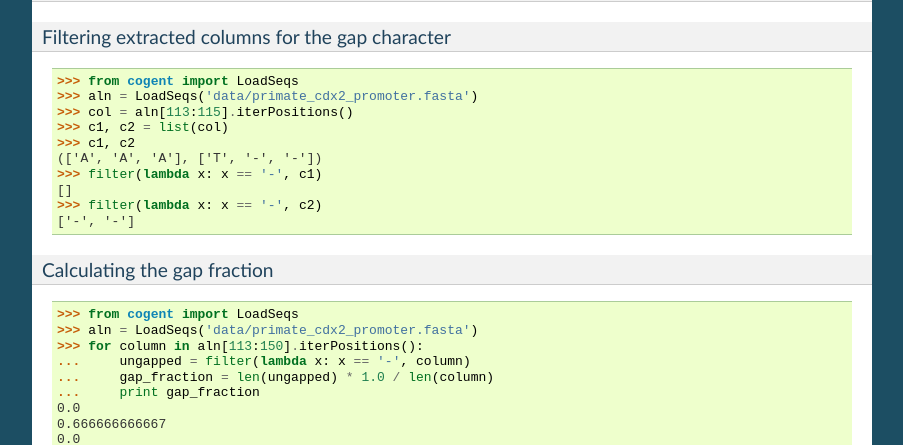
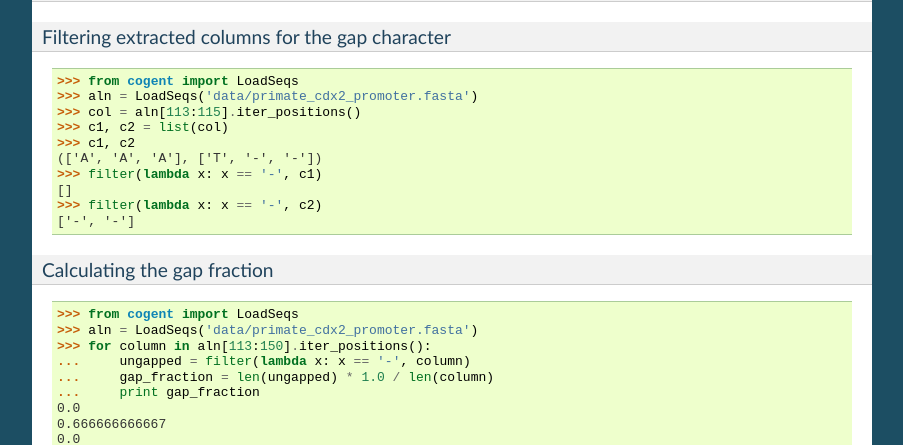
Before and after one commit to cogent3/cogent3, a Sphinx documentation site: the page built from doc/cookbook/alignments.rst, in a window 1280 px wide and 900 px high, scrolled down 11554 px. Shown: the part 155-600 px from the top of the window, without its empty margins (198-1101 px from the left). Built offline with Sphinx 7.4.7, drawn with Linux system fonts in a browser that asks for light colours; formulas are drawn with MathJax 3; pages that are not in the unit, such as notebooks, are missing from menus; some of the changed text lies outside the part shown.

Commit message:
iterPositions changed to iter_positions

```diff
--- a/doc/cookbook/alignments.rst
+++ b/doc/cookbook/alignments.rst
@@ -411,7 +411,7 @@ Iterating over alignment positions
 
     >>> from cogent import LoadSeqs
     >>> aln = LoadSeqs('data/primate_cdx2_promoter.fasta')
-    >>> col = aln[113:115].iterPositions()
+    >>> col = aln[113:115].iter_positions()
     >>> type(col)
     <type 'generator'>
     >>> list(col)
@@ -758,7 +758,7 @@ Filtering extracted columns for the gap character
 
     >>> from cogent import LoadSeqs
     >>> aln = LoadSeqs('data/primate_cdx2_promoter.fasta')
-    >>> col = aln[113:115].iterPositions()
+    >>> col = aln[113:115].iter_positions()
     >>> c1, c2 = list(col)
     >>> c1, c2
     (['A', 'A', 'A'], ['T', '-', '-'])
@@ -774,7 +774,7 @@ Calculating the gap fraction
 
     >>> from cogent import LoadSeqs
     >>> aln = LoadSeqs('data/primate_cdx2_promoter.fasta')
-    >>> for column in aln[113:150].iterPositions():
+    >>> for column in aln[113:150].iter_positions():
     ...     ungapped = filter(lambda x: x == '-', column)
     ...     gap_fraction = len(ungapped) * 1.0 / len(column)
     ...     print gap_fraction
```
Also changed, not shown: 2 other files.
